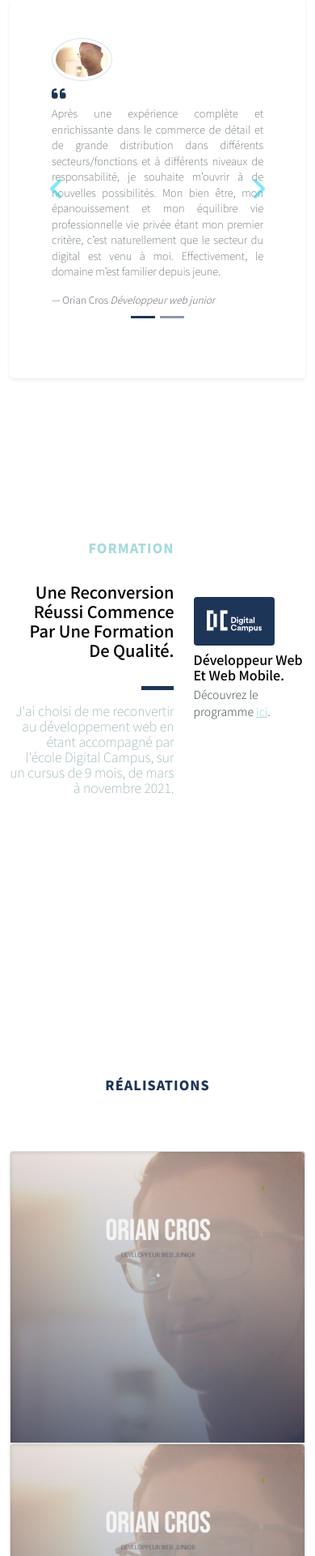
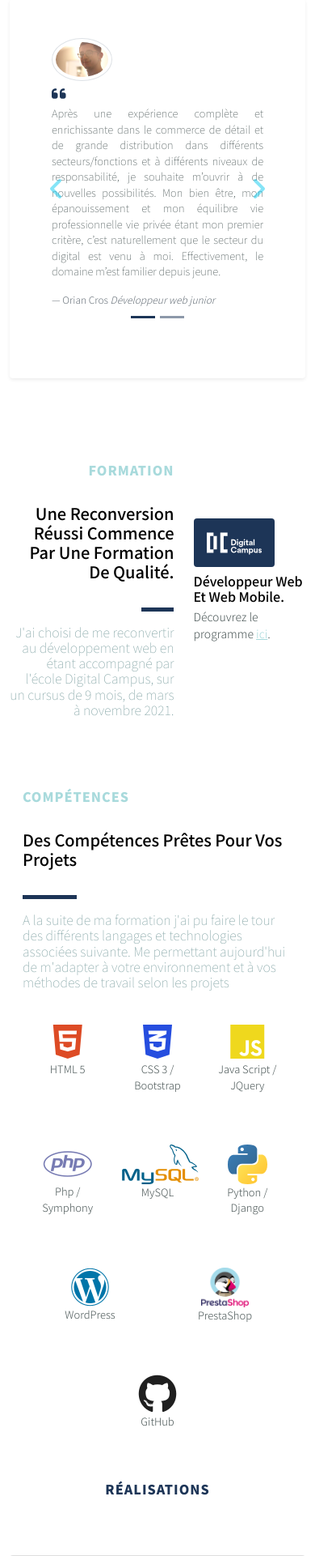
Before and after one commit to orianc/First-Portfolio-Html-Css-Bootstrap-Aos, a PHP site: page / in a window 390 px wide. Shown: the part 1002-2923 px from the top of the page at 81% size. Run offline with PHP 8.4, Linux system fonts and the light colour scheme; some libraries are stand-ins or nearby versions.

Commit message:
1.0.3 Skills part builded and responsive

```diff
--- a/css/styleindex.css
+++ b/css/styleindex.css
@@ -285,17 +280,38 @@ header {
 
 /* --------------------------------- SKILLS---------------------------- */
 #skills {
-    height: 80vh;
     margin-top: 3rem;
+}
+#skills p {
+    font-size: small;
+}
+#skills .fa:hover {
+    background-color: #1d3557;
+}
+.fa-html5 {
+    color: #DD4B25;
+}
+.fa-css3-alt {
 
+color : #264EDF;
+}
+.fa-js {
+    color: #EFD81D ;
 }
 
-.imgskills {
-    height: 100%;
-    background-image: url(../img/pexels-photo-4073705.jpeg);
-
+.fa-php {
+    color: #777BB3;
+}
+.fa-wordpress {
+    color: #0075A9;
+}
+.fa-github {
+    color: #1f1f1f;
 }
 
+.img-skills {
+    height: 48.8px;
+}
 /* ---------------------------- REALISATIONS ---------------------------- */
 
 #realisation {
--- a/index.html
+++ b/index.html
@@ -144,16 +144,13 @@
 
                                 <div class="carousel-item">
                                     <div class="media-body ml-3">
-                                        <blockquote class="blockquote border-0 p-0 text-center">
-                                            <div class="btn text-success fs-2 fw-bold mb-1 text-center">CV</div>
-                                            <p class="pQuote text-center"> Vous souhaitez jeter un oeil à mon cv et
-                                                aux différents emplois exercé avant ma reconversion ? C'est par ici
-                                                !</p>
-                                            <div class="cvPart text-center justify-content-center">
+                                        <blockquote class="blockquote border-0 p-0 text-center row">
+
+                                            <div class="text-center justify-content-center">
+
                                                 <a href="./dl/CV Formation digitale.pdf" download="cv">
-                                                    <div class="boxImgCv"></div>
                                                     <div class="middle">
-                                                        <div class="textcv">PDF</div>
+                                                        <div class="textcv">Télécharger le CV en PDF</div>
                                                     </div>
 
                                                 </a>
@@ -187,9 +184,12 @@
 
     <!----------------------------------------------- FORMATION  ------------------------------------------>
     <section id="formation" class="d-flex align-items-center">
-        <div class="container vh-100">
+        <div class="container h-100">
             <div class="row h-75">
-                <div data-aos="fade-up" data-aos-duration="1000" data-aos-delay="800" class="col-7 col-lg-6 text-end d-flex flex-column justify-content-center px-lg-5">
+
+                <!-- Left side -->
+                <div data-aos="fade-up" data-aos-duration="1000" data-aos-delay="800"
+                    class="col-7 col-lg-6 text-end d-flex flex-column justify-content-center px-lg-5">
                     <h3 class="py-2 text-end">formation</h3>
                     <h5 class="py-2 fs-5">
                         Une reconversion réussi commence par une formation de qualité.
@@ -200,8 +200,9 @@
                         Campus, sur un cursus de 9 mois, de mars à novembre 2021.</h6>
                 </div>
 
-
-                <div data-aos="fade-down" data-aos-duration="1000"  data-aos-delay="800" class="part-right-dc col-5 col-lg-6 align-items-lg-center align-items-start d-flex flex-column flex-lg-row justify-content-center justify-content-lg-around px-lg-5">
+                <!-- Right side -->
+                <div data-aos="fade-down" data-aos-duration="1000" data-aos-delay="800"
+                    class="part-right-dc col-5 col-lg-6 align-items-lg-center align-items-start d-flex flex-column flex-lg-row justify-content-center justify-content-lg-around px-lg-5">
                     <div class="img-dc p-3 bg-secondary rounded mx-lg-2">
                         <img class="img-fluid h-100" src="./img/logo-digital-campus.svg" alt="">
                     </div>
@@ -219,19 +220,95 @@
         </div>
     </section>
 
-    <!-- ---------------------------------------------- SKILLS------------------------------------ -->
-    <!-- <section id="skills" class="" data-aos="zoom-in" data-aos-duration="1900">
-        <div class="container">
-            <div class="row">
+    <!-- ---------------------------------------------- SKILLS ------------------------------------ -->
+    <section id="skills" class="d-flex align-items-center">
+        <div class="container h-100">
+            <div class="row flex-lg-row-reverse h-75 mx-1">
+                <div data-aos="" data-aos-duration="1000" data-aos-delay="800"
+                    class="col-12 col-lg-6 d-flex flex-column justify-content-center justify-content-lg-start px-lg-5">
+                    <h3 class="py-2">Compétences</h3>
+                    <h5 class="py-2 fs-5">
+                        des compétences prêtes pour vos projets
+                    </h5>
+                    <div class=" my-2 separateur"></div>
+                    <h6 class="py-2">A la suite de ma formation j'ai pu faire le tour des différents langages et
+                        technologies associées suivante. Me permettant aujourd'hui de m'adapter à votre environnement et
+                        à vos méthodes de travail selon les projets</h6>
+                </div>
+                <div
+                    class="container col-12 col-lg-6 rounded justify-content-center align-items-center d-flex flex-column">
+                    <div class="frontend col-12 row flex-lg-colum text-center py-4 py-lg-2">
 
-                <div class=" col-sm-6 imgskills">
+                        <div class="col-4">
+                            <i class="fab fa-html5 fa-3x"></i>
+                            <p>HTML 5</p>
+                        </div>
+                        <div class="col-4">
+                            <i class="fab fa-css3-alt fa-3x"></i>
+                            <p>CSS 3 / Bootstrap</p>
+                        </div>
+                        <div class="col-4">
+                            <i class="fab fa-js fa-3x"></i>
+                            <p>Java Script / JQuery</p>
+                        </div>
+                    </div>
+                    <div class="backend col-12 row flex-lg-colum text-center py-4 py-lg-2">
+
+                        <div class="col-4">
+                            <i class="fab fa-php fa-3x"></i>
+                            <p>Php / Symphony</p>
+                        </div>
+
+                        <div class="col-4">
+                            <img src="./img/MySQL.svg" class="img img-skills">
+                            <p>MySQL</p>
+                        </div>
+                        <div class="col-4">
+                            <img src="./img/Python-logo-notext.svg" class="img img-skills">
+                            <p>Python / Django</p>
+                        </div>
+                    </div>
+                    <div class="cms col-12 row flex-lg-colum text-center py-4 py-lg-2">
+
+                        <div class="col-6">
+                            <i class="fab fa-wordpress fa-3x"></i>
+                            <p>WordPress</p>
+                        </div>
+                        <div class="col-6">
+                            <img src="./img/Prestashop-logo.png" class="img img-skills">
+                            <p>PrestaShop</p>
+                        </div>
+                    </div>
+                    <div class="git col-12 row flex-lg-colum text-center py-4">
+                        <div class="col-12">
+                            <i class="fab fa-github fa-3x"></i>
+                            <p>GitHub</p>
+                        </div>
+                    </div>
                 </div>
-                <div class="col-sm-6"> </div>
+
+                <!-- Left side
+                <div data-aos="" data-aos-duration="1000"  data-aos-delay="800" class="part-right-dc col-5 col-lg-6 align-items-lg-center align-items-start d-flex flex-column flex-lg-row justify-content-center justify-content-lg-around px-lg-5">
+                    <div class="img-dc p-3 bg-secondary rounded mx-lg-2">
+                        <img class="img-fluid h-100" src="./img/logo-digital-campus.svg" alt="">
+                    </div>
+                    <div class="">
+                        <h5 class="pt-2 mb-1">
+                            Développeur web et web mobile.
+                        </h5>
+
+                        <p class="text-justify">Découvrez le programme <a
+                            href="https://www.digital-campus.fr/formation/developpement-web" target="_blank"
+                            rel="noopener noreferrer">ici</a>.</p>
+                        </div>
+                    </div>
+                </div> -->
+                <!-- Right side -->
+            </div>
+    </section>
 
 
-            </div>
-        </div>
-    </section> -->
+
 
 
     <!--------------------------------------------------- REALISATION ---------------------------------------------------->
```
Also changed, not shown: other parts of css/styleindex.css (+21 -26 lines), README.md, img/MySQL.svg (added), img/Prestashop-logo.png (added), img/Python-logo-notext.svg (added).
